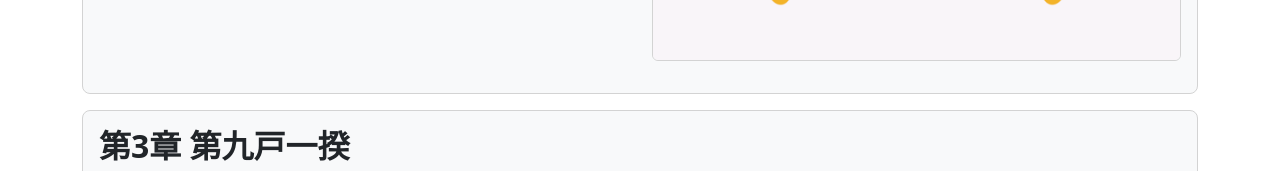
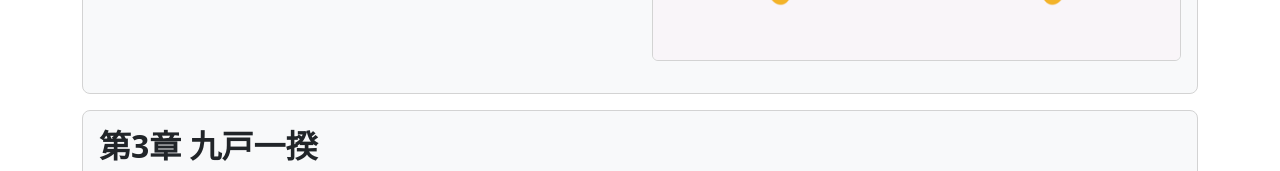
Before and after one commit to hcm-hit/nanbu-castles-tours, a website: page docs/nanbu-clan/history.html in a window 1280 px wide. Shown: the part 1940-2111 px from the top of the page. Drawn offline with nearby package versions, Linux system fonts and the light colour scheme.

Commit message:
誤植の修正

```diff
--- a/docs/nanbu-clan/history.html
+++ b/docs/nanbu-clan/history.html
@@ -132,7 +132,7 @@
 
         <div class="bg-light border-gray p-3 rounded-3 mb-3">
           <div class="row">
-            <h2 id="chap3">第3章 第九戸一揆</h2>
+            <h2 id="chap3">第3章 九戸一揆</h2>
               <div class="col-lg">            <dl>
                 <dt>期間</dt>
                 <dd>大浦氏蜂起から奥羽再仕置まで（元亀２年～天正19年〈1571～1591〉）</dd>
```
